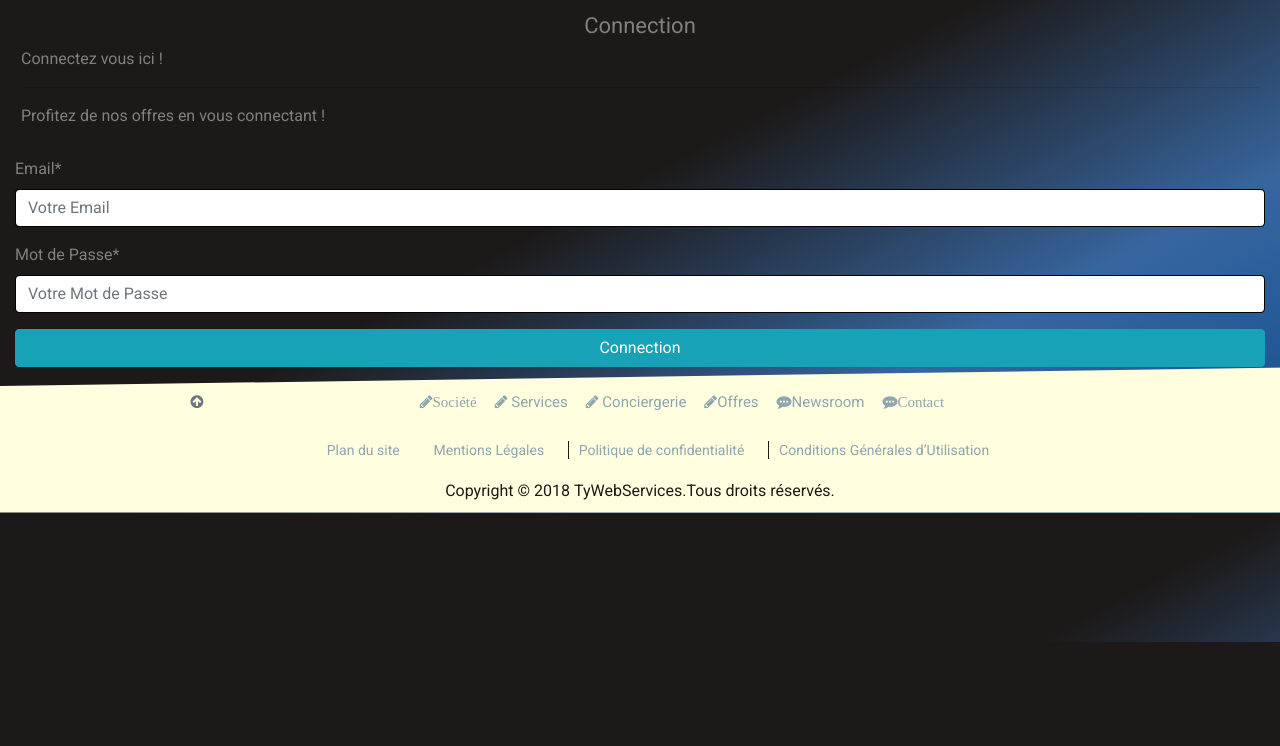
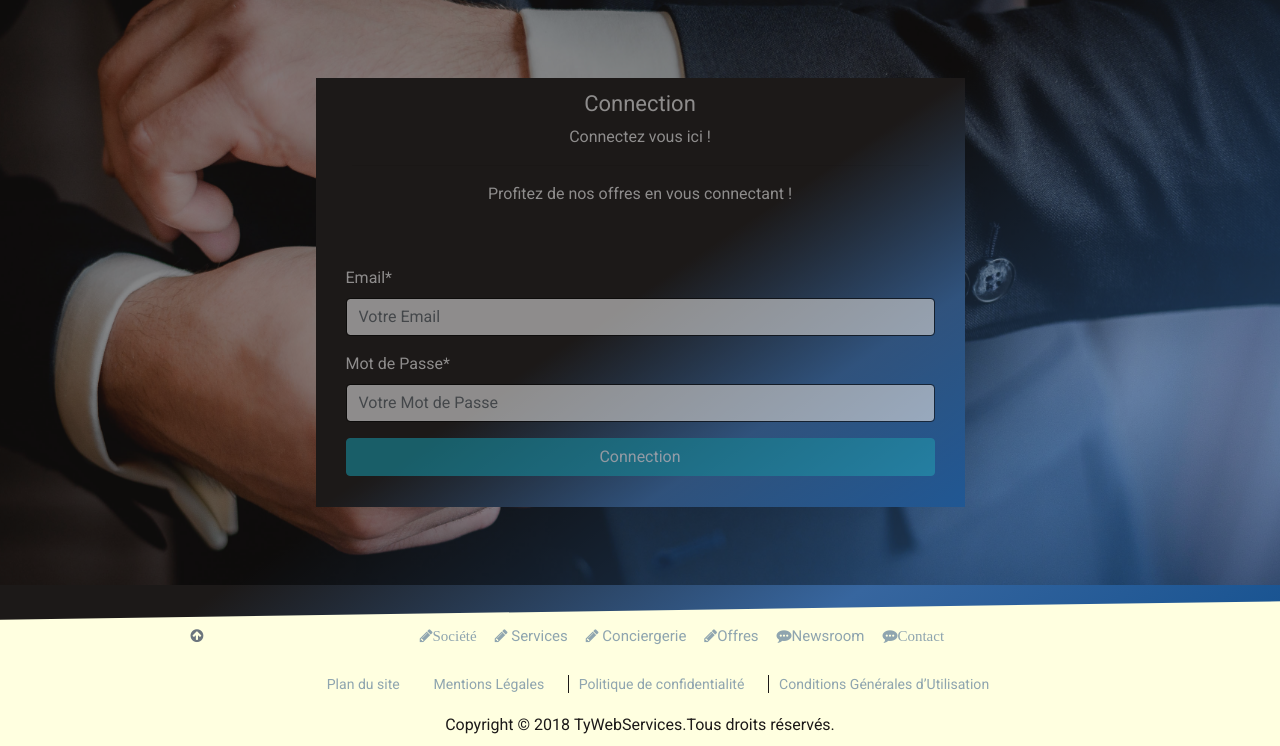
Before and after one commit to Shinfreyr/ConciergerieDuWeb, a PHP site: page /index.php?action=connection in a window 1280 px wide; the page is wider, and only the part inside the window is pictured. Shown: the part 158-904 px from the top of that part. Before the commit the page ends 800 px from the top of that part, so only its background shows below. Run offline with PHP 8.4, Linux system fonts and the light colour scheme; data comes from the database, SQL or seed files in the repository; some libraries are stand-ins or nearby versions.

Commit message:
mise en forme 02/06/18

```diff
--- a/src/Public/css/style.css
+++ b/src/Public/css/style.css
@@ -38,6 +38,11 @@ body {
 }
 .couleursousmenu{
     background-color: #1c1918;
+}
+
+/*couleur de police foncee++++++++++++++++++++++*/
+.colorfontD{
+    color:#1c1918;
 }
 /*couleur de texte blanc+++++++++++++++++++++++++++++++++++++++++++++++*/
 .blanc{
--- a/src/View/Frontend/connectionView.php
+++ b/src/View/Frontend/connectionView.php
@@ -2,8 +2,15 @@
 <?php $title = "La Conciergerie du Web, Connexion !"; ?>
 <?php ob_start(); ?>
 
+
+<div class="row" >
+<div class="alert welcome hauteurclass col-12 someClass parallax" id="up" role="alert"  style="background-image: url('src/Public/images/mains.jpg');">
+<div class="row justify-content-center">
+
+<div class="card-deck col-sm-6 text-justify  MgHtBs blanc" style="background-image: linear-gradient(to right bottom, #1c1918, #1c1918, #1c1918, #37669f, #0c4c8c);">
+
 <!-- Welcome message +++++++++++++++++++++++++++++++++++++++++++++++++++++++++++++++++++++++++++++++++++++ -->
-<div class="alert welcome col-12" id="up" role="alert">
+<div class="alert welcome col-12 text-center" id="up" role="alert">
     <h1 class="alert-heading">Connection</h1>
     <p class="mb-0">Connectez vous ici !</p>
     <hr>
@@ -11,7 +18,7 @@
 </div>
 
 <!-- Connection Forms ++++++++++++++++++++++++++++++++++++++++++++++++++++++++++++++++++++++++++++++++++ -->
-<form action="index.php?action=connection&db=ok" id="inscriptionForm" method="post" class="col-12">
+<form action="index.php?action=connection&db=ok" id="inscriptionForm" method="post" class="col-12 MgHtBs">
     <div class="form-group">
         <label for="email">Email*</label>
         <input type="email" class="form-control" name="email" id="email" aria-describedby="emailHelp" placeholder="Votre Email">
@@ -22,6 +29,10 @@
     </div>
     <button type="submit" class="btn btn-info btn-validation col-12">Connection</button>
 </form>
+</div>
+</div>
+</div>
+</div>
 
 <?php
     $content = ob_get_clean();
--- a/src/View/Frontend/indexView.php
+++ b/src/View/Frontend/indexView.php
@@ -18,7 +18,7 @@
             <div class="element">
                 <img src="src/Public/images/cartevip.png" alt="Accès membre VIP la conciergerie du web" class="img-thumbnail rounded mx-auto d-block" alt="Responsive image">
             </div>
-            </div>
+        </div>
             <div class="element1">
                 <img src="src/Public/images/cartevip.png" alt="Accès membre VIP la conciergerie du web" class="img-thumbnail rounded mx-auto d-block" alt="Responsive image">
             </div>
--- a/src/View/Frontend/template.php
+++ b/src/View/Frontend/template.php
@@ -159,7 +159,7 @@
                 </div><!-- fin de la navbar grand modele  ++++++++++++++++++++++++++++++++++++++++++++++++++++++++++++++++++++++++++++++++++++++++++++ -->
          </nav><!-- fin de la nav menu grand modele +++++++++++-->
  <!-- debut de la navbar petit modele  ++++++++++++++++++++++++++++++++++++++++++++++++++++++++++++++++++++++++++++++++++++++++++++ -->
-        <nav class="navbar navbar-expand-lg navbar-light bg-navbar header-nav navbarcenter nav-justified noghost">
+        <nav class="navbar navbar-expand-lg navbar-light bg-navbar header-nav noghost">
             <div class="row">
                     <div class="col MgHtBsGeDe">
                         <div class="col contImgmenulogo">
```
Also changed, not shown: src/Public/js/script.js (+7 -0 lines), src/View/Frontend/accountManagementView.php (+19 -10 lines), src/View/Frontend/inscriptionView.php (+16 -5 lines), src/Public/images/test.jpg (added).
